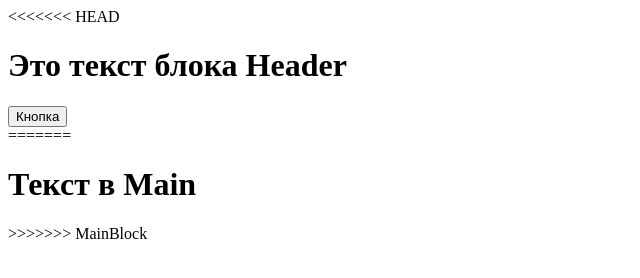
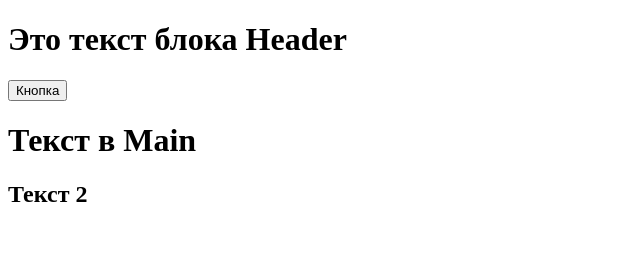
Before and after one commit to Antoshka2001/GitTest, a plain HTML site: page index.html in a window 1280 px wide. Shown: the whole page, without its empty margins (0-640 px from the left). Drawn offline with Linux system fonts and the light colour scheme.

Commit message:
добавил текст 2 в main

```diff
--- a/index.html
+++ b/index.html
@@ -7,17 +7,18 @@
     <title>Git Project</title>
 </head>
 <body>
-<<<<<<< HEAD
+
     <header>
         <h1>Это текст блока Header</h1>
         <div>
             <input type="button" value="Кнопка">
         </div>
     </header>
-=======
+
     <main>
         <h1>Текст в Main</h1>
+        <h2>Текст 2</h2>
     </main>
->>>>>>> MainBlock
+
 </body>
 </html>
```
